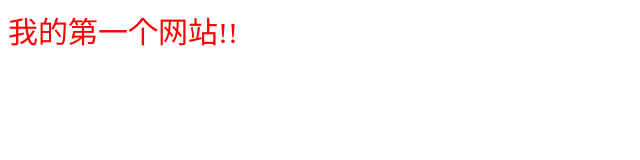
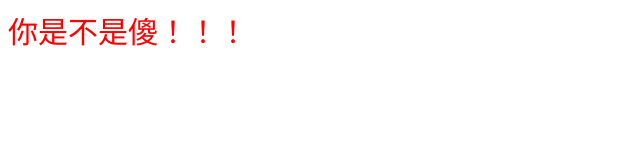
Before and after one commit to sssxxx/sssxxx.github.io, a plain HTML site: page index.html in a window 1280 px wide. Shown: the whole page, without its empty margins (0-640 px from the left). Drawn offline with Linux system fonts and the light colour scheme.

Commit message:
Update index.html

```diff
--- a/index.html
+++ b/index.html
@@ -11,6 +11,6 @@
 	</style>
 </head>
 <body>
-	<div>我的第一个网站!!</div>
+	<div>你是不是傻！！！</div>
 </body>
 </html>
```
